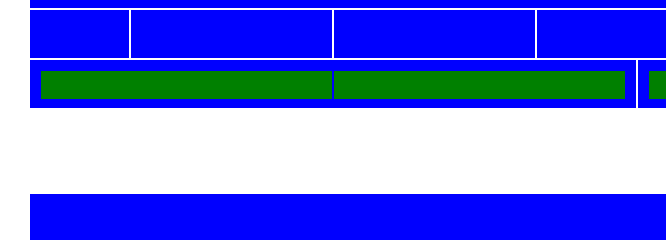
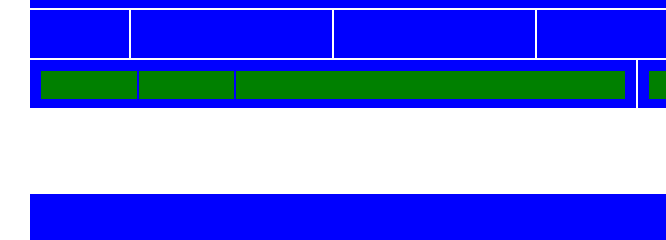
Before and after one commit to Lucacasamassima2001/html-css-12bool, a plain HTML site: page index.html in a window 1280 px wide. Shown: the part 250-490 px from the top of the page, 3-669 px from the left. Drawn offline with Linux system fonts and the light colour scheme.

Commit message:
last fix fixed

```diff
--- a/index.html
+++ b/index.html
@@ -102,10 +102,13 @@
             <div class="col-6">
                 <div class="content">
                     <div class="row">
-                        <div class="col-6">
+                        <div class="col-2">
                             <div class="nested"></div>
                         </div>
-                        <div class="col-6">
+                        <div class="col-2">
+                            <div class="nested"></div>
+                        </div>
+                        <div class="col-8">
                             <div class="nested"></div>
                         </div>
                     </div>
```
